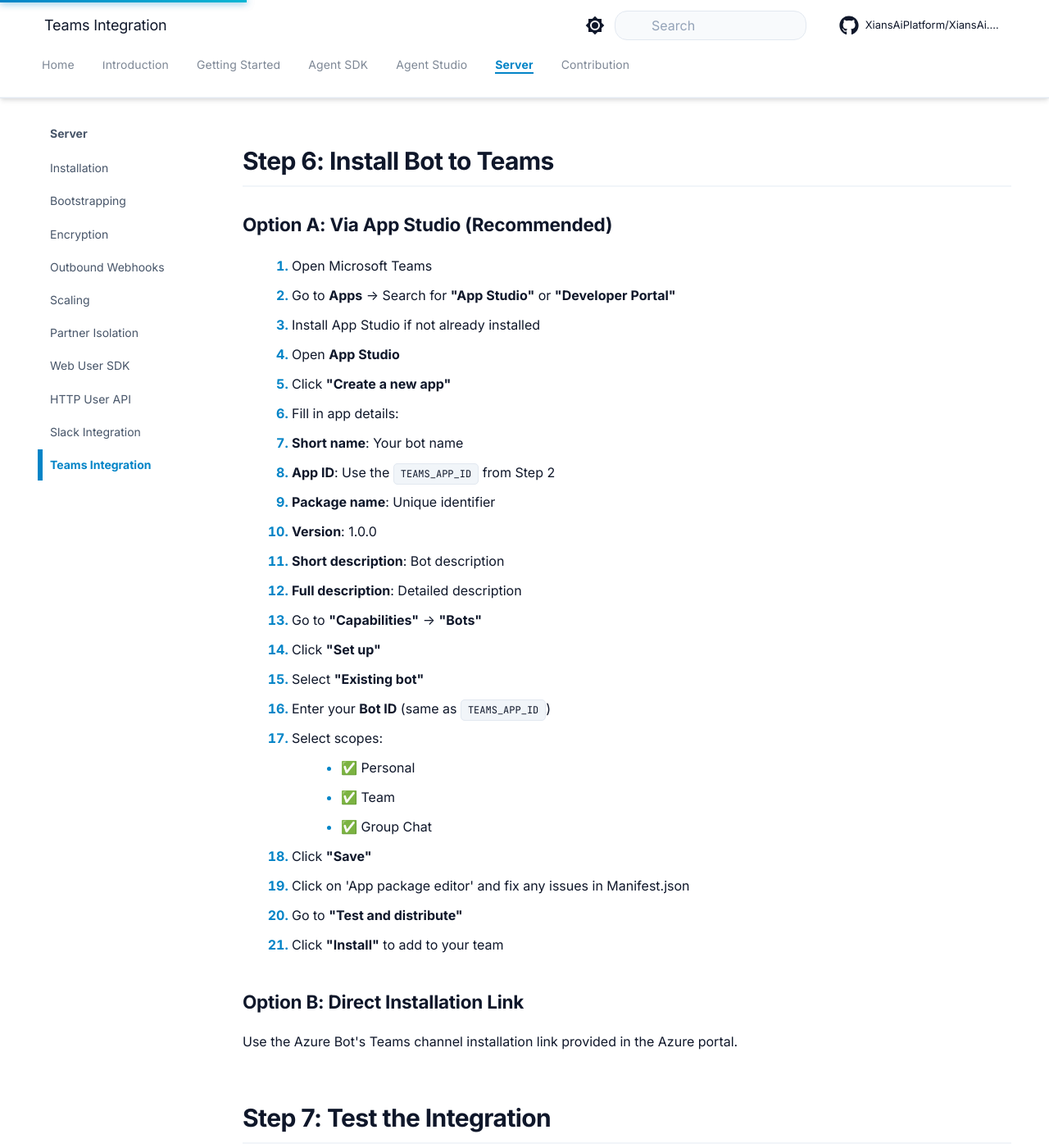
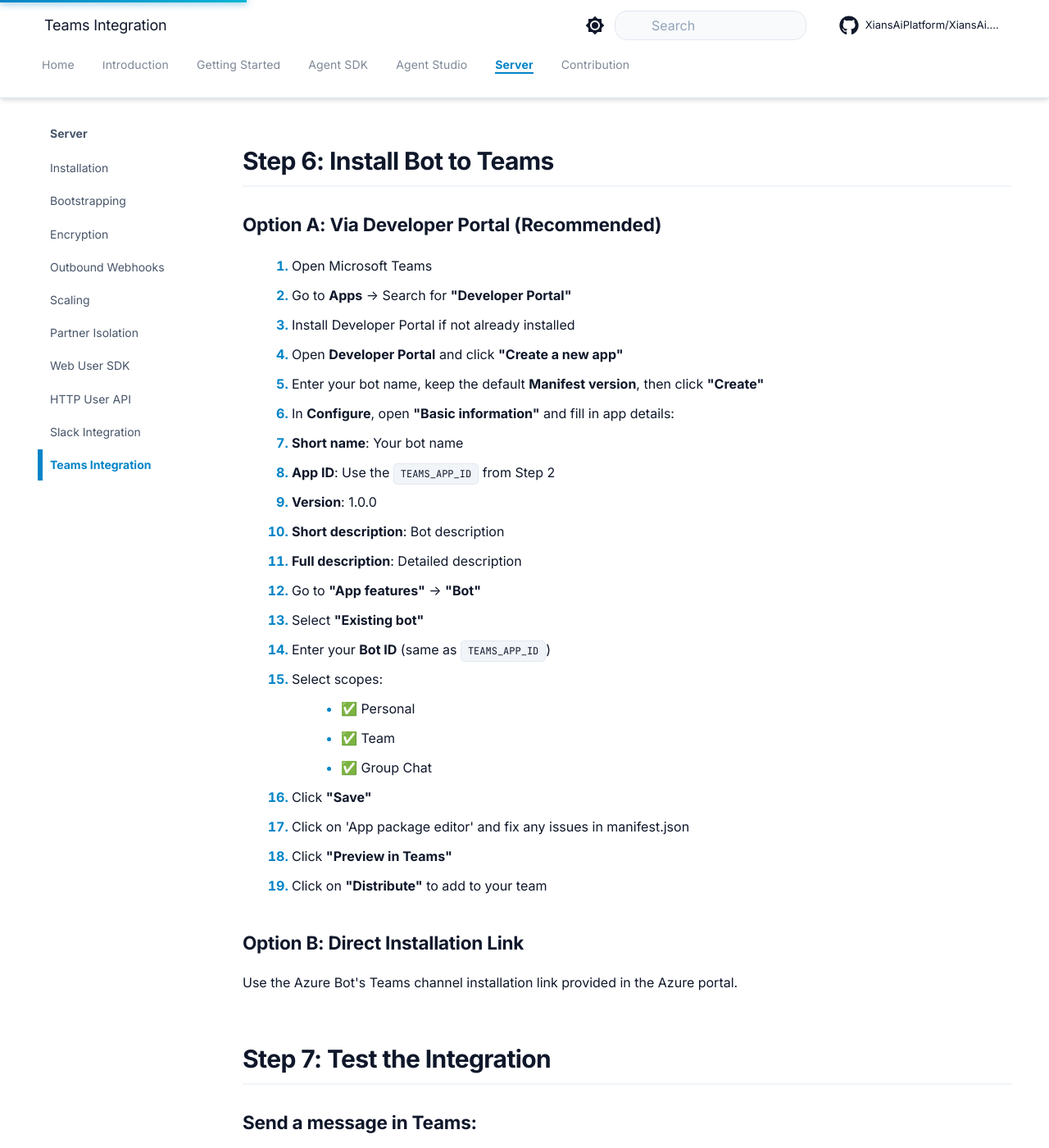
Before and after one commit to XiansAiPlatform/XiansAi.Docs, an MkDocs documentation site: the page built from docs/server/teams-integration.md, in a window 1280 px wide and 1400 px high, scrolled down 4898 px. Shown: the whole window at 82% size. Built offline with MkDocs 1.6.1 and Material for MkDocs 9.7.7, drawn with Linux system fonts in a browser that asks for light colours; comment, search, counter and statistics services are not loaded.

Commit message:
Update Slack and Teams setup steps to match current UI

```diff
--- a/docs/server/teams-integration.md
+++ b/docs/server/teams-integration.md
@@ -150,32 +150,30 @@
 
 ## Step 6: Install Bot to Teams
 
-### Option A: Via App Studio (Recommended)
+### Option A: Via Developer Portal  (Recommended)
 
 1. Open Microsoft Teams
-2. Go to **Apps** → Search for **"App Studio"** or **"Developer Portal"**
-3. Install App Studio if not already installed
-4. Open **App Studio**
-5. Click **"Create a new app"**
-6. Fill in app details:
+2. Go to **Apps** → Search for **"Developer Portal"**
+3. Install Developer Portal if not already installed
+4. Open **Developer Portal** and click **"Create a new app"**
+5. Enter your bot name, keep the default **Manifest version**, then click **"Create"**
+6. In **Configure**, open **"Basic information"** and fill in app details:
    - **Short name**: Your bot name
    - **App ID**: Use the `TEAMS_APP_ID` from Step 2
-   - **Package name**: Unique identifier
    - **Version**: 1.0.0
    - **Short description**: Bot description
    - **Full description**: Detailed description
-7. Go to **"Capabilities"** → **"Bots"**
-8. Click **"Set up"**
-9. Select **"Existing bot"**
-10. Enter your **Bot ID** (same as `TEAMS_APP_ID`)
-11. Select scopes:
+7. Go to **"App features"** → **"Bot"**
+8. Select **"Existing bot"**
+9. Enter your **Bot ID** (same as `TEAMS_APP_ID`)
+10. Select scopes:
     - ✅ Personal
     - ✅ Team
     - ✅ Group Chat
-12. Click **"Save"**
-13. Click on 'App package editor' and fix any issues in Manifest.json
-14. Go to **"Test and distribute"**
-15. Click **"Install"** to add to your team
+11. Click **"Save"**
+12. Click on 'App package editor' and fix any issues in manifest.json
+13. Click **"Preview in Teams"**
+14. Click on **"Distribute"** to add to your team
 
 ### Option B: Direct Installation Link
 
```
Also changed, not shown: docs/server/slack-integration.md (+4 -4 lines).
